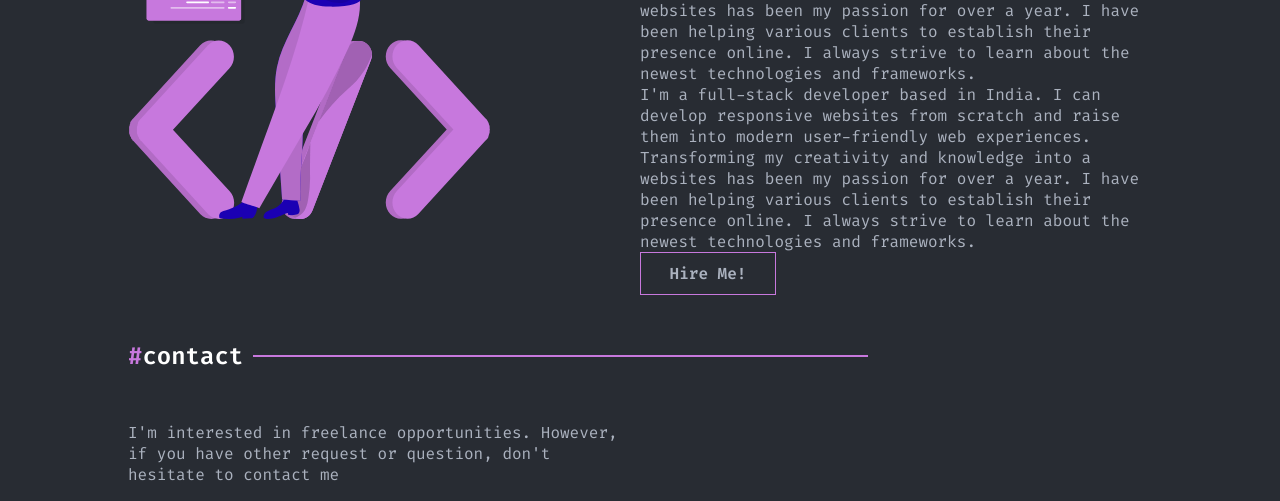
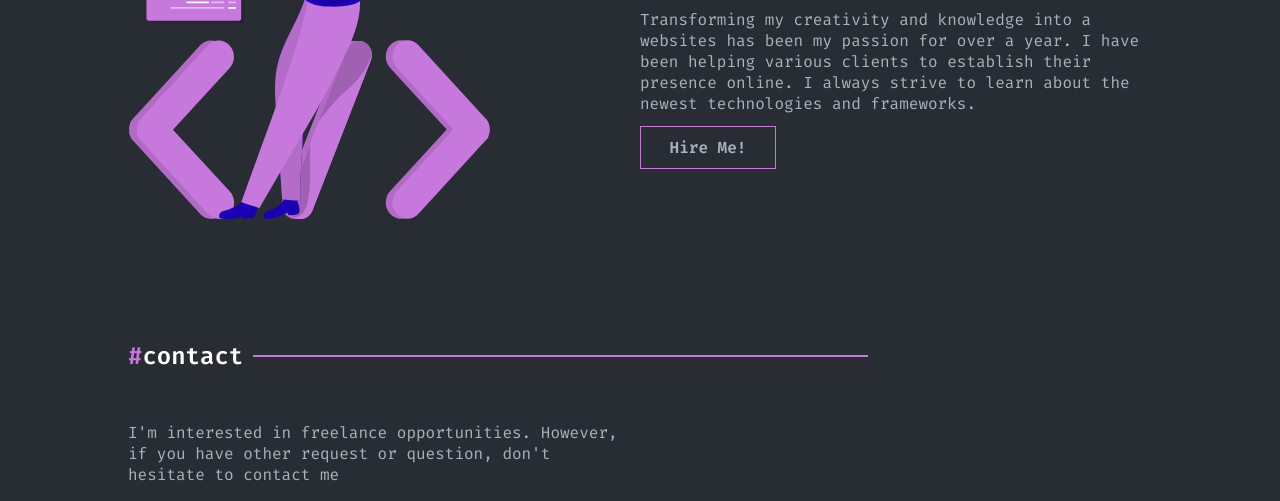
Before and after one commit to Varinder-Dhillon0/Portfolio, a plain HTML site: page index.html in a window 1280 px wide. Shown: the part 3576-4077 px from the top of the page. Drawn offline with nearby package versions, Linux system fonts and the light colour scheme.

Commit message:
errors in merging

```diff
--- a/index.html
+++ b/index.html
@@ -253,11 +253,6 @@
                 <p>Transforming my creativity and knowledge into a websites has been my passion for over a year. I have
                     been helping various clients to establish their presence online. I always strive to learn about the
                     newest technologies and frameworks.</p>
-                <p>I'm a full-stack developer based in India. I can develop responsive websites from scratch and raise
-                    them into modern user-friendly web experiences.</p>
-                <p>Transforming my creativity and knowledge into a websites has been my passion for over a year. I have
-                    been helping various clients to establish their presence online. I always strive to learn about the
-                    newest technologies and frameworks.</p>
                 <button>Hire Me!</button>
             </div>
         </div>
--- a/styles.css
+++ b/styles.css
@@ -33,6 +33,7 @@ body {
 
 .container{
     overflow-x: hidden;
+    overflow-y: hidden;
 }
 
 span {
```
